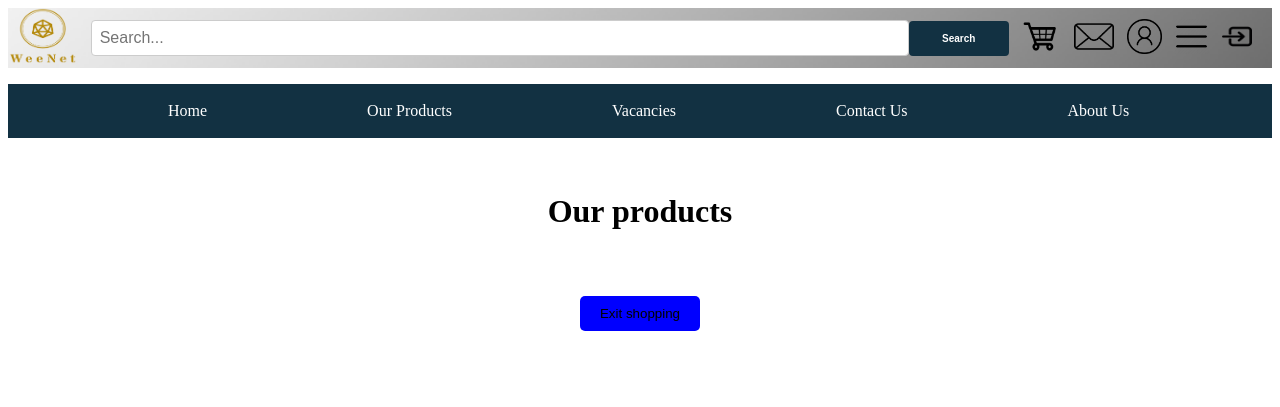
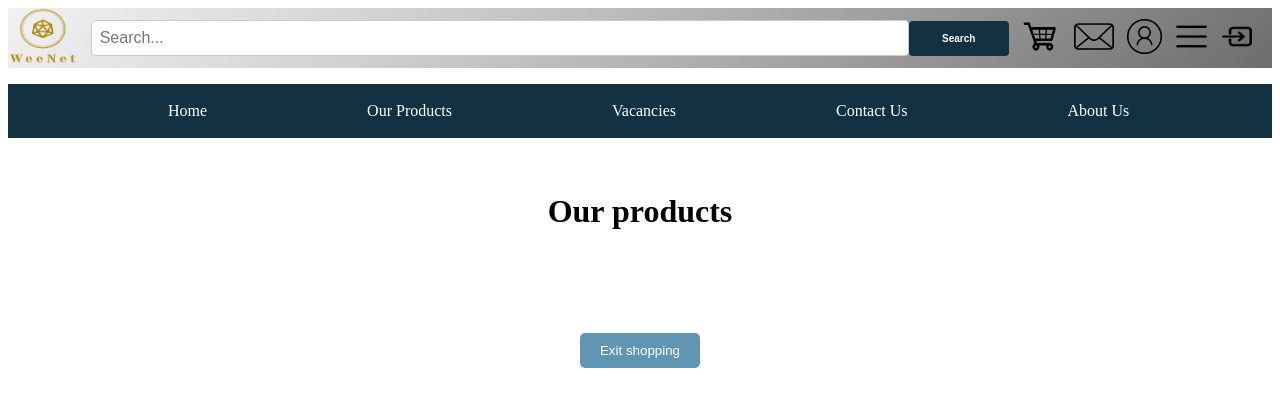
Before and after one commit to SLIIT-Group-projects/SLIIT-Y1S2-IWTproject, a PHP site: page /product.php in a window 1280 px wide. Shown: the top 407 px of the page. Run offline with PHP 8.4, Linux system fonts and the light colour scheme; data that the repository does not hold is empty.

Commit message:
UPDATE CART

```diff
--- a/cart.php
+++ b/cart.php
@@ -89,6 +89,7 @@ include_once 'connection/siluniconfig.php';
                 if(!empty($_SESSION["shopping_cart"])){
                     $total=0;
                     foreach($_SESSION["shopping_cart"] as $key => $value){
+
                     ?>
                 <tr>
                         <td><?php echo $value["product_name"];?></td>
--- a/product.php
+++ b/product.php
@@ -16,6 +16,7 @@ include_once 'connection/siluniconfig.php';
                     'product_name' => $_POST["hidden_name"],
                     'product_price' => $_POST["hidden_price"],
                     'product_quantity' => $_POST["quantity"],
+
                 );
                 $_SESSION["shopping_cart"][$count] = $item_array;
                 echo '<script>window.location="product.php"</script>';
@@ -29,6 +30,7 @@ include_once 'connection/siluniconfig.php';
                 'product_name' => $_POST["hidden_name"],
                 'product_price' => $_POST["hidden_price"],
                 'product_quantity' => $_POST["quantity"],
+
             );
             $_SESSION["shopping_cart"][0] = $item_array;
         }
@@ -67,13 +69,14 @@ include_once 'connection/siluniconfig.php';
         }
 
     .checkout-button {
-        background-color: blue;
+        background-color:#6096B4;
+        border:black;
         padding: 10px 20px;
         border-radius: 5px;
         border: none;
         box-shadow: none;
         transition: box-shadow 0.3s;
-        color: black;
+        color: white;
     }
 
     .checkout-button:hover {
@@ -96,7 +99,7 @@ include_once 'connection/siluniconfig.php';
         <!-- Including Header -->
 <?php include 'header.php'; ?>
 <center><h1>Our products</h1>
-    <div class="container4" style="width: 65%">
+    <div class="container4" style="width: 90%">
 
         <?php
             $query = "select * from product order by id asc";
@@ -120,8 +123,9 @@ include_once 'connection/siluniconfig.php';
              <?php
             } }
             ?>
-            </br>
+            <br>
         <div class="text-center"> <!-- Added a container for center alignment -->
+        </br>
         <form>
             <a href="cart.php">
                 <input type="button" class="checkout-button" value="Exit shopping">
```
